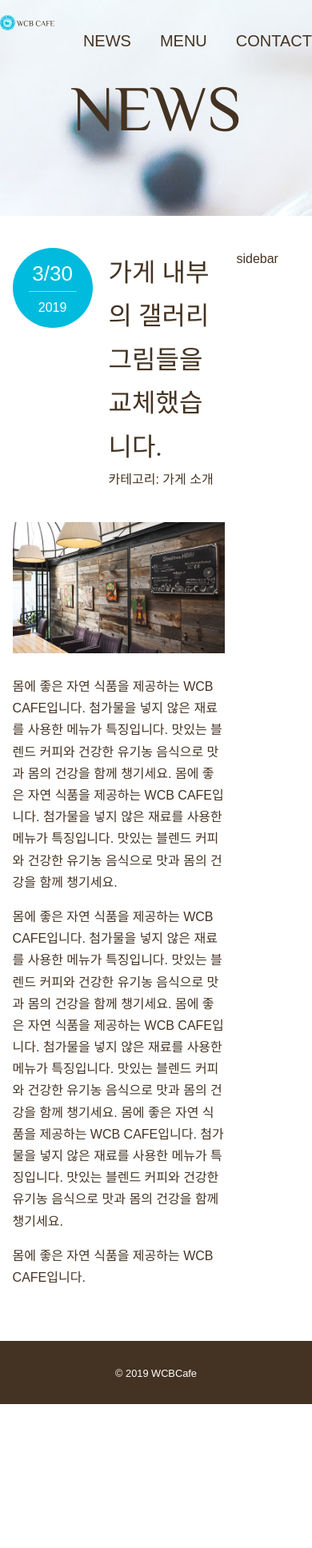
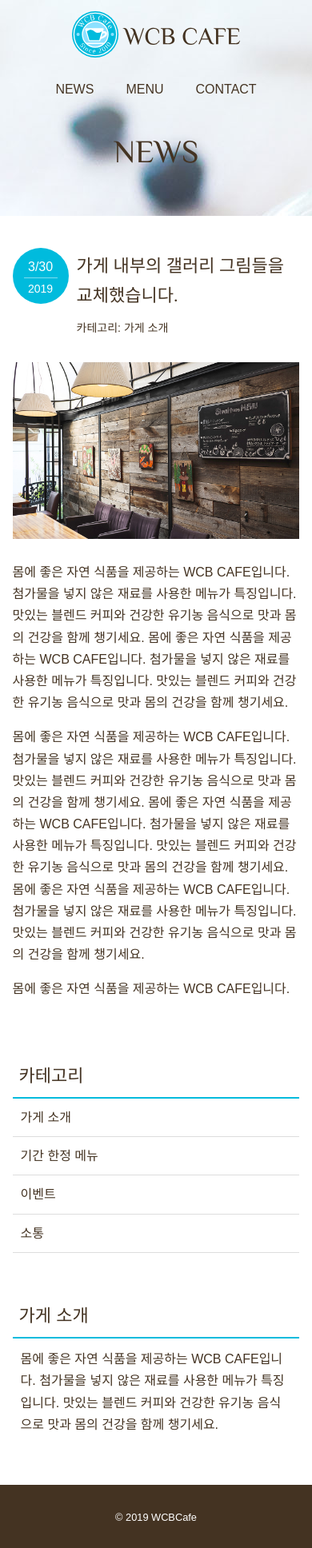
Before and after one commit to Clark19/LearningSchoolHtmlCssWebDesign, a plain HTML site: page news.html in a window 390 px wide. Shown: the whole page at 80% size. Before the commit the page ends 1756 px from the top, so only its background shows below. Drawn offline with Linux system fonts and the light colour scheme; some packages are replaced by stand-ins of ours.

Commit message:
반응형 웹 적용(@media 쿼리 적용), News 페이지내 사이드바 내용 추가

```diff
--- a/css/style_book.css
+++ b/css/style_book.css
@@ -20,7 +20,7 @@ body { font-family: "나눔고딕", NanumGothic, "맑은고딕", MalgunGothic, s
 		background-blend-mode: luminosity;
 }
 #home.big-bg {
-	background-size: cover; /* 이미지의 가로세로 비율을 유지한 상태로 화면을 꽉 채울때는 cover 값 사용 */
+	background-size: cover; /* ! 이미지의 가로세로 비율을 유지한 상태로 화면을 꽉 채울때는 background-size: cover 값 사용 */
 	background-position: center top;
 	background-repeat: no-repeat;
 } /* ]] */
@@ -81,8 +81,52 @@ body { font-family: "나눔고딕", NanumGothic, "맑은고딕", MalgunGothic, s
 
 	/* 사이드바 */
 	aside { width: 22%; }
+	.sub-title { font-size: 1.375rem; padding: 0 8px 8px;
+		border-bottom: 2px var(--color-btn-bg) solid; font-weight: normal;}
+	.sub-menu { margin-bottom: 60px; list-style: none; }
+	.sub-menu li { border-bottom: 1px #ddd solid; }
+	/* !! a 태그 링크의 클릭 영역을 확장하는 법: display: block; 하면 텍스트 이외의 영역도 클릭영역이 됨 */
+	.sub-menu a { color: #432; padding: 10px; display: block; }
+	.sub-menu a:hover { color: var(--color-btn-bg); }
+	aside p { padding: 12px 10px; }
+
 
 	/* Footer
 	------------------------ */
 	footer { background: #432; text-align: center; padding: 26px 0; }
 	footer p { color: #fff; font-size: 0/875rem; }
+
+
+
+	/* 모바일 버전
+	------------------------ */
+	@media (max-width: 600px) {
+		h1 { color: var(--color-btn-bg); }
+
+		.page-header { flex-direction: column; align-items: center; }
+		.page-title { font-size: 2.5rem;}
+
+		/* Header */
+		.main-nav { font-size: 1rem; margin-top: 10px; }
+		.main-nav li { margin: 0 20px; }
+
+		/* Home */
+		.home-content { margin-top: 20%;}
+
+
+
+		/* News Page
+		------------------- */
+		.news-content { flex-direction: column; }
+		article, aside { width: 100%; }
+
+		#news .page-title { margin-top: 30px; }
+		aside { margin-top: 60px; }
+		.post-info { margin-bottom: 30px; }
+		.post-date { width: 70px; height: 70px; font-size: 1rem; }
+		.post-date span { font-size: 0.875rem; padding-top: 2px; }
+		.post-title { font-size: 1.375rem; }
+		.post-cat { font-size: 0.875rem; margin-top: 10px; }
+		.post-title, .post-cat { margin-left: 80px;}
+
+	}
--- a/news.html
+++ b/news.html
@@ -2,8 +2,9 @@
 <html lang="ko">
 <head>
   <meta charset="UTF-8">
+  <meta http-equiv="X-UA-Compatible" content="IE=edge">
+  <meta name="viewport" content="width=device-width, initial-scale=1.0">
   <title>News 2 Column</title>
-  <meta http-equiv="X-UA-Compatible" content="IE=edge">
   <meta name="description" content="News page">
 
   <!-- CSS -->
@@ -58,7 +59,19 @@
     </article>
 
     <aside>
-      sidebar
+      <h3 class="sub-title">카테고리</h3>
+      <ul class="sub-menu">
+        <li><a href="#">가게 소개</a></li>
+        <li><a href="#">기간 한정 메뉴</a></li>
+        <li><a href="#">이벤트</a></li>
+        <li><a href="#">소통</a></li>
+      </ul>
+
+      <h3 class="sub-title">가게 소개</h3>
+      <p>
+        몸에 좋은 자연 식품을 제공하는 WCB CAFE입니다. 첨가물을 넣지 않은 재료를 사용한 메뉴가 특징입니다.
+        맛있는 블렌드 커피와 건강한 유기농 음식으로 맛과 몸의 건강을 함께 챙기세요.
+      </p>
     </aside>
   </div> <!-- /.news-contents -->
 
```
